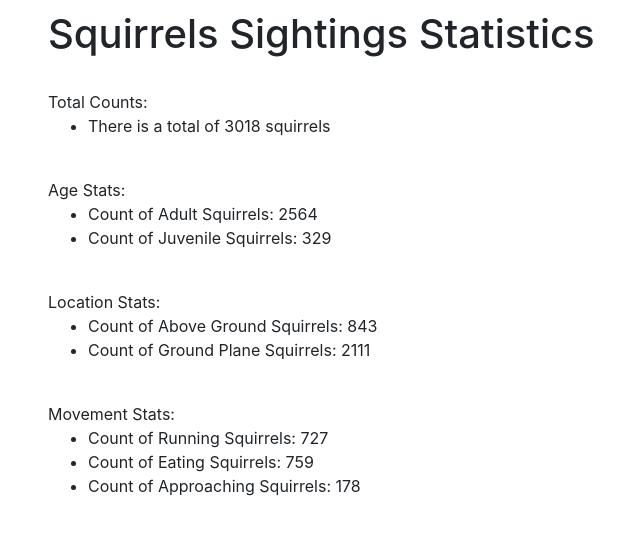
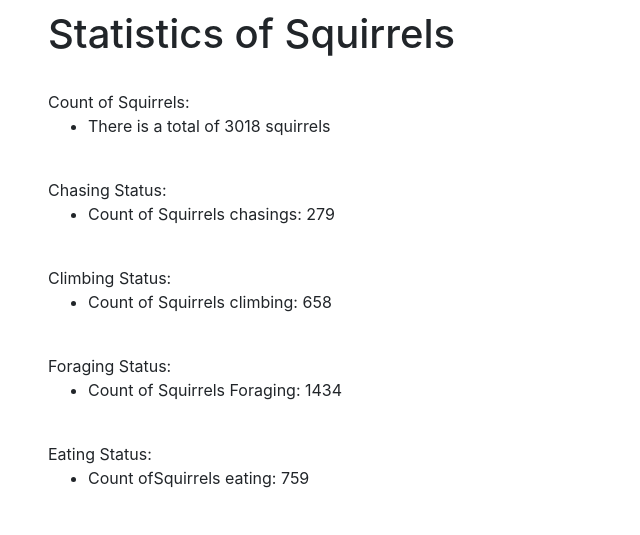
Before and after one commit to SanthoshiP/SquirrelProject-TFA, a Django app: page /sightings/stats/ in a window 1280 px wide. Shown: the top 535 px of the page, without its empty margins (2-642 px from the left). Run offline with Django 3.2, Linux system fonts and the light colour scheme; data comes from the database, SQL or seed files in the repository; some libraries are stand-ins or nearby versions.

Commit message:
Update Statistics

```diff
--- a/sightings/views.py
+++ b/sightings/views.py
@@ -61,23 +61,16 @@ def add_sightings(request):
 from squirrel.models import Chipmunk
 
 def statistics(request):
-    total_count = Chipmunk.objects.all().count()
-    age_juvenile = Chipmunk.objects.filter(age='Juvenile').count()
-    age_adult = Chipmunk.objects.filter(age='Adult').count()
-    location_above = Chipmunk.objects.filter(location='Above Ground').count()
-    location_plane = Chipmunk.objects.filter(location='Ground Plane').count()
-    running_true = Chipmunk.objects.filter(running=True).count()
-    #running_false = Squirrels.objects.filter(running=False).count()
-    eating_true = Chipmunk.objects.filter(eating=True).count()
-    approach_true = Chipmunk.objects.filter(approaches=True).count()
+    number_of_squirrels = Chipmunk.objects.all().count()
+    chasing_yes = Chipmunk.objects.filter(chasing=True).count()
+    climbing_yes = Chipmunk.objects.filter(climbing=True).count()
+    foraging_yes=Chipmunk.objects.filter(foraging=True).count()
+    eating_yes = Chipmunk.objects.filter(eating=True).count()
     context = {
-            'total_count':total_count,
-            'age_juvenile': age_juvenile,
-            'age_adult': age_adult,
-            'location_above': location_above,
-            'location_plane': location_plane,
-            'running_true': running_true,
-            'eating_true': eating_true,
-            'approach_true': approach_true,
+            'number_of_squirrels':number_of_squirrels,
+            'chasing_yes':chasing_yes,
+            'climbing_yes':climbing_yes,
+            'foraging_yes':foraging_yes,
+            'eating_yes': eating_yes,
     }
     return render(request, 'squirrel/statistics.html', context)
--- a/squirrel/templates/squirrel/statistics.html
+++ b/squirrel/templates/squirrel/statistics.html
@@ -24,36 +24,37 @@
 
 	<body class = "left">
 	<form method = 'GET'>
-		<h1> Squirrels Sightings Statistics </h1>
+		<h1> Statistics of Squirrels </h1>
 
 		<br>
-		Total Counts:
+		Count of Squirrels:
 		<ul>
-			<li>There is a total of {{total_count}} squirrels </li>
+			<li>There is a total of {{number_of_squirrels}} squirrels </li>
 		</ul>
 		<br>
 
-		Age Stats:
+		Chasing Status:
 		<ul>
-			<li> Count of Adult Squirrels: {{age_adult}} </li>
-			<li> Count of Juvenile Squirrels: {{age_juvenile}} </li>
-
+			<li> Count of Squirrels chasings: {{chasing_yes}} </li>
 		</ul>
 
 		<br>
-		Location Stats:
+		Climbing Status:
 		<ul>
-                        <li> Count of Above Ground Squirrels: {{location_above}} </li>
-                        <li> Count of Ground Plane Squirrels: {{location_plane}} </li>
+                        <li> Count of Squirrels climbing: {{climbing_yes}} </li>
                 </ul>
 		<br>
 
-		Movement Stats:
+		Foraging Status:
 		<ul>
-			<li> Count of Running Squirrels: {{running_true}} </li>
-			<li> Count of Eating Squirrels: {{eating_true}} </li>
-			<li> Count of Approaching Squirrels: {{approach_true}} </li>
+			<li> Count of Squirrels Foraging: {{foraging_yes}} </li>
 		</ul>
+		<br>
+
+		Eating Status:
+                <ul>
+                        <li> Count ofSquirrels eating: {{eating_yes}} </li>
+                </ul>
 	</form>
 	</body>
 </html
```
